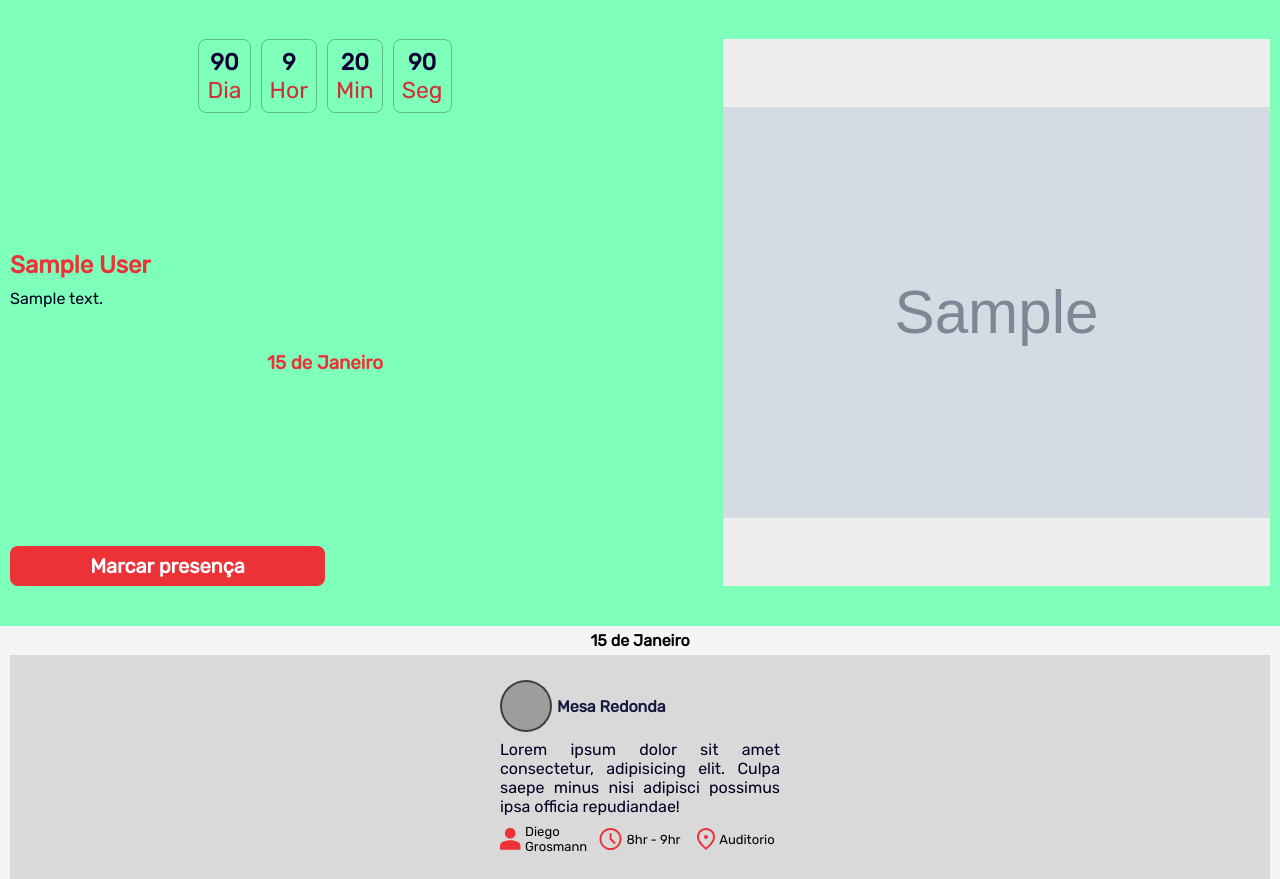
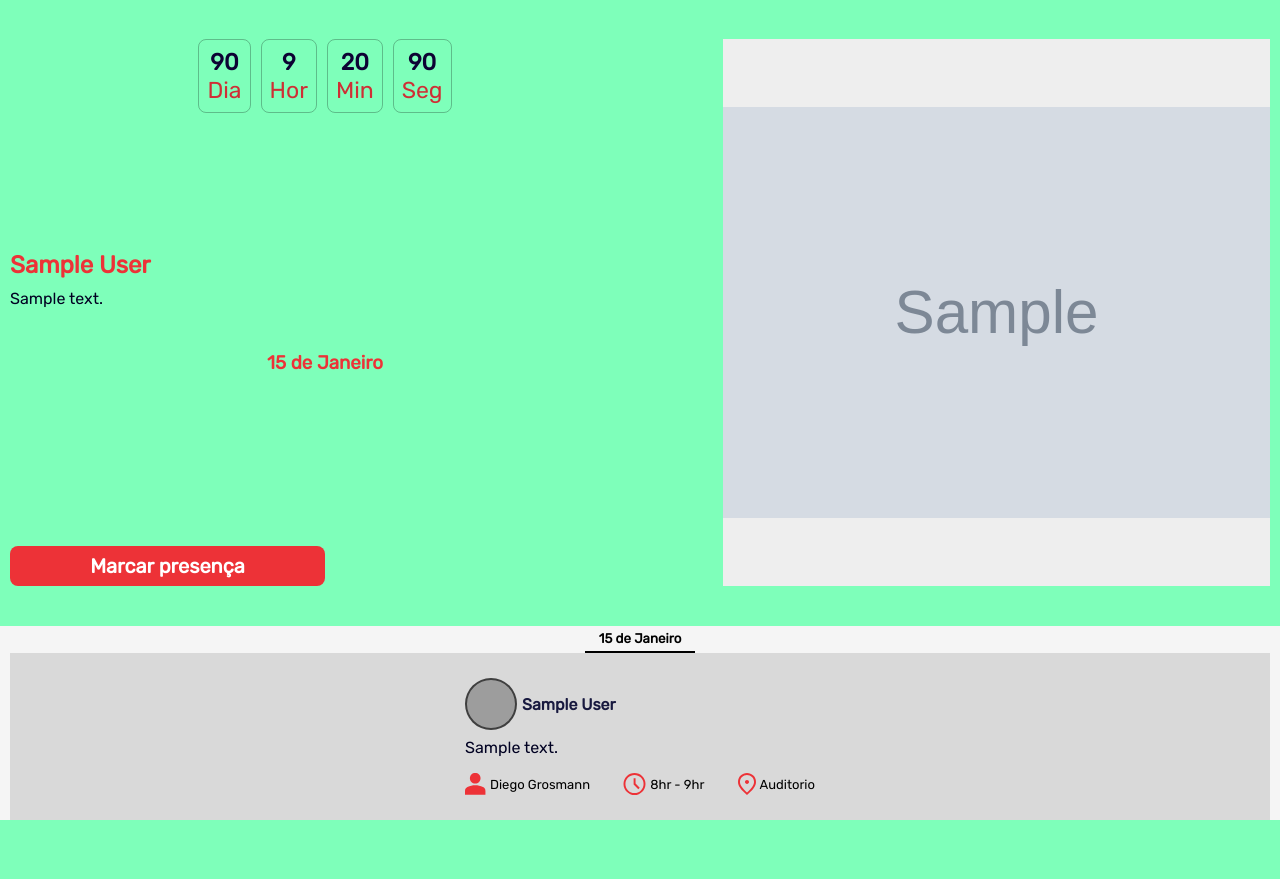
Before and after one commit to marcelo-py/CampusBroadcast, a Django app: page /accounts/ in a window 1280 px wide. Shown: the part 137-1016 px from the top of the page. After the commit the page ends 957 px from the top, so only its background shows below. Run offline with Django 4.2, Linux system fonts and the light colour scheme; tables that the repository leaves empty hold one stand-in row (values such as "Sample post"); grey boxes marked "Sample" are stand-in pictures.

Commit message:
contagem regressiva

```diff
--- a/accounts/models.py
+++ b/accounts/models.py
@@ -90,6 +90,7 @@
 
 class Atividade(models.Model):
     nome = models.CharField(max_length=120)  # nome da atividade
+    description = models.TextField(max_length=125, blank=True, null=True)
     membros = models.ManyToManyField(CustomUser, related_name='membros_evento')  # O orgaizador precisa ter uma conta para ser adicionado
     # Para evento
     palestrantes = models.ManyToManyField(Palestrante, related_name='atividade_palestrante')  # é preciso adicionar o palestrante antes
--- a/accounts/templates/navigation/index.html
+++ b/accounts/templates/navigation/index.html
@@ -60,20 +60,21 @@
         <nav>
             <ul class="list-days">
                 {%for date in days_events%}
-                    <li>{{date.data|date:"j \d\e F"}}</li>
+                    <li>
+                        <button id="{{date.id}}">{{date.data|date:"j \d\e F"}}</button>
+                    </li>
                 {%endfor%}
             </ul>
         </nav>
         <div class="atividades-evento-container">
+            {%for atvd in atividades_first_day%}
                 <article class="atividade-detalhes">
                     <div class="palestrante-nome-atividade">
                         <div class="area-img-palestrante"></div>
-                    <h2>Mesa Redonda</h2>
+                        <h2>{{atvd.nome}}</h2>
                     </div>
 
-                <p>Lorem ipsum dolor sit amet consectetur, adipisicing elit.
-                    Culpa saepe minus nisi adipisci possimus ipsa officia
-                    repudiandae!</p>
+                    <p>{{atvd.description}}</p>
 
                     <ul class="list-info-atividade">
                         <li>
@@ -89,6 +90,92 @@
                         </li>
                     </ul>
                 </article>
+            {%endfor%}
         </div>
     </section>
+
+
+    <script>
+        const btnGetAtivividades = document.querySelectorAll("nav .list-days li button");
+        const containerAtividades = document.querySelector('.atividades-evento-container')
+
+        btnGetAtivividades[0].classList.add('open')
+        btnGetAtivividades.forEach(botao => {
+        botao.addEventListener("click", () => {
+            const idDoObjeto = botao.getAttribute("id");
+            const btnOpen = document.querySelector("nav .list-days li button.open");
+            btnOpen.classList.remove('open')
+            botao.classList.add('open')
+            fetch(`{%url 'accounts:feed_index'%}?data_atividades_id=${idDoObjeto}`)
+                .then(response => {
+                    if (!response.ok) {
+                         new Error("Erro na requisição");
+                    }
+                    return response.json();
+                })
+                .then(data => {
+                    containerAtividades.innerHTML = ''
+                    atividades_data = data.list_atividades
+                    for(let key in atividades_data){
+                        let domAtividade = `<article class="atividade-detalhes">
+                                                <div class="palestrante-nome-atividade">
+                                                    <div class="area-img-palestrante"></div>
+                                                    <h2>${atividades_data[key].nome}</h2>
+                                                </div>
+
+                                                <p>${atividades_data[key].descricao}</p>
+
+                                                <ul class="list-info-atividade">
+                                                    <li>
+                                                        <img src="{%static 'feed/person_FILL1.svg'%}" alt="img">${atividades_data[key].palestrantes[0]}
+                                                    </li>
+
+                                                    <li>
+                                                        <img src="{%static 'feed/ClockTime.svg'%}" alt="img">${atividades_data[key].hora_inicio} - ${atividades_data[key].hora_fim}h
+                                                    </li>
+
+                                                    <li>
+                                                        <img src="{%static 'feed/location_on_FILL0.svg'%}" alt="img">${atividades_data[key].local}
+                                                    </li>
+                                                </ul>
+                                            </article>`
+
+                        containerAtividades.innerHTML += domAtividade
+                    }
+                })
+                .catch(error => {
+                    console.error("Erro:", error);
+                });
+            });
+
+
+        });
+
+
+        // Contagem Regressiva
+
+
+
+        function updateCountdown() {
+            var targetDate = new Date("{{ evento.data_inicio|date:'Y-m-d' }}" + "T00:00:00");
+            var currentDate = new Date();
+            var timeLeft = targetDate - currentDate;
+
+            if (timeLeft <= 0) {
+                console.log('Grande dia!');
+            } else {
+                var days = Math.floor(timeLeft / (1000 * 60 * 60 * 24));
+                var hours = Math.floor((timeLeft % (1000 * 60 * 60 * 24)) / (1000 * 60 * 60));
+                var minutes = Math.floor((timeLeft % (1000 * 60 * 60)) / (1000 * 60));
+                var seconds = Math.floor((timeLeft % (1000 * 60)) / 1000);
+
+                var countdownText = days + " Dias, " + hours + " Horas, " + minutes + " Minutos e " + seconds + " Segundos";
+                console.log(countdownText);
+            }
+        }
+
+        setInterval(updateCountdown, 1000);
+
+
+    </script>
 {%endblock%}
--- a/accounts/views.py
+++ b/accounts/views.py
@@ -2,6 +2,7 @@
 from django.shortcuts import render, redirect
 from .forms import RegistrationForm
 from .models import Evento, DatasParaEvento, Atividade
+from django.http import JsonResponse
 
 def register(request):
     if request.method == 'POST':
@@ -34,10 +35,33 @@
 #  para a navegação Logado
 def feed_view(request):
     obj_evetntos = Evento.objects.filter(is_fixed=True).first()
-    date_events_objects = DatasParaEvento.objects.filter(evento=obj_evetntos)
-    obj_atividades = Atividade.objects.filter()
+    date_events_objects = DatasParaEvento.objects.filter(evento=obj_evetntos).order_by('data')
 
+    get_req_obj_id = request.GET.get('data_atividades_id', None)
+    print('>>>>>>>>>>>>>>>>>>>',get_req_obj_id)
+
+
+    if get_req_obj_id:
+        date_get = DatasParaEvento.objects.get(id=get_req_obj_id)
+        date_atividades = Atividade.objects.filter(data_rel=date_get).order_by('horario_inicio')
+        list_atividades_dates = [
+                    {
+                        'nome': date.nome,
+                        'descricao': date.description,
+                        'palestrantes': [f"{palestrante.first_name} {palestrante.last_name}" for palestrante in date.palestrantes.all()],
+                        'hora_inicio': date.horario_inicio.strftime('%H'),
+                        'hora_fim': date.horario_fim.strftime('%H'),
+                        'local': date.local
+                } for date in date_atividades
+            ]
+
+
+        resposta = {'list_atividades': list_atividades_dates}
+        return JsonResponse(resposta)
+
+    date_atividades = Atividade.objects.filter(data_rel=date_events_objects.first())
     return render(request, 'navigation/index.html', {
                                                         'evento': obj_evetntos,
-                                                        'days_events': date_events_objects
+                                                        'days_events': date_events_objects,
+                                                        'atividades_first_day': date_atividades
                                                     })
--- a/static/feed/styles.css
+++ b/static/feed/styles.css
@@ -122,9 +122,16 @@
     gap: 4px;
 }
 
-.sectionDiasAtividade nav .list-days li {
+.sectionDiasAtividade nav .list-days li button{
     padding: 5px 14px;
     font-weight: bold;
+    background: none;
+    border: none;
+    cursor: pointer;
+}
+
+.sectionDiasAtividade nav .list-days li button.open{
+    border-bottom: 2px solid black;
 }
 
 .atividades-evento-container .atividade-detalhes {
@@ -132,7 +139,8 @@
     flex-direction: column;
     gap: 8px;
     flex: 1 1 280px;
-    max-width: 280px;
+    max-width: 350px;
+    justify-content: space-between;
 }
 
 .atividade-detalhes .palestrante-nome-atividade {
@@ -162,10 +170,11 @@
     display: flex;
     flex-wrap: wrap;
     gap: 8px;
+    justify-content: space-between;
+    margin-top: 8px;
 }
 
 .atividade-detalhes .list-info-atividade li {
-    flex: 1;
     font-size: 13px;
     display: flex;
     align-items: center;
@@ -179,8 +188,6 @@
 
 
 
-
-
 @media(max-width: 582px) {
     .evento-principal-area .area-img-banner {
         height: 90vw;
```
Also changed, not shown: accounts/migrations/0020_atividade_description.py (added), accounts/migrations/0021_alter_atividade_description.py (added). Lines whose indentation alone changed are shown as unchanged.
